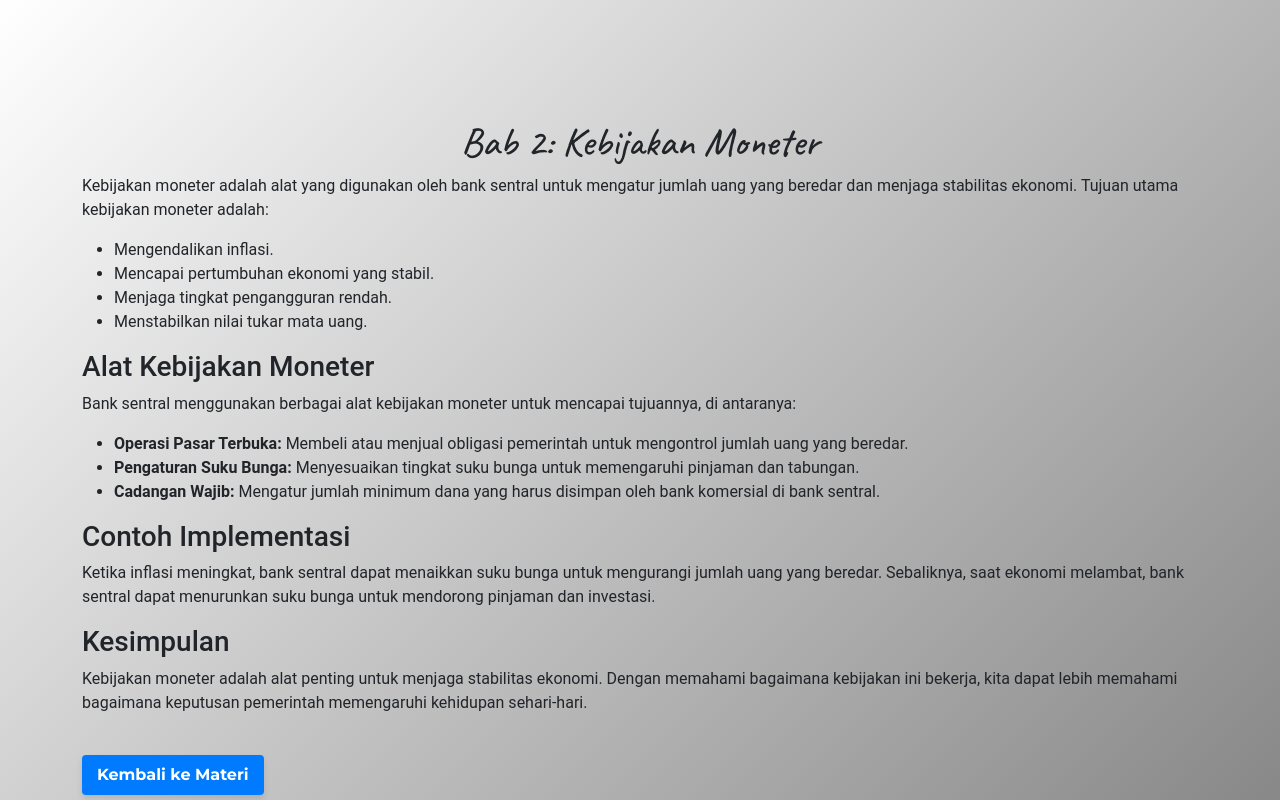
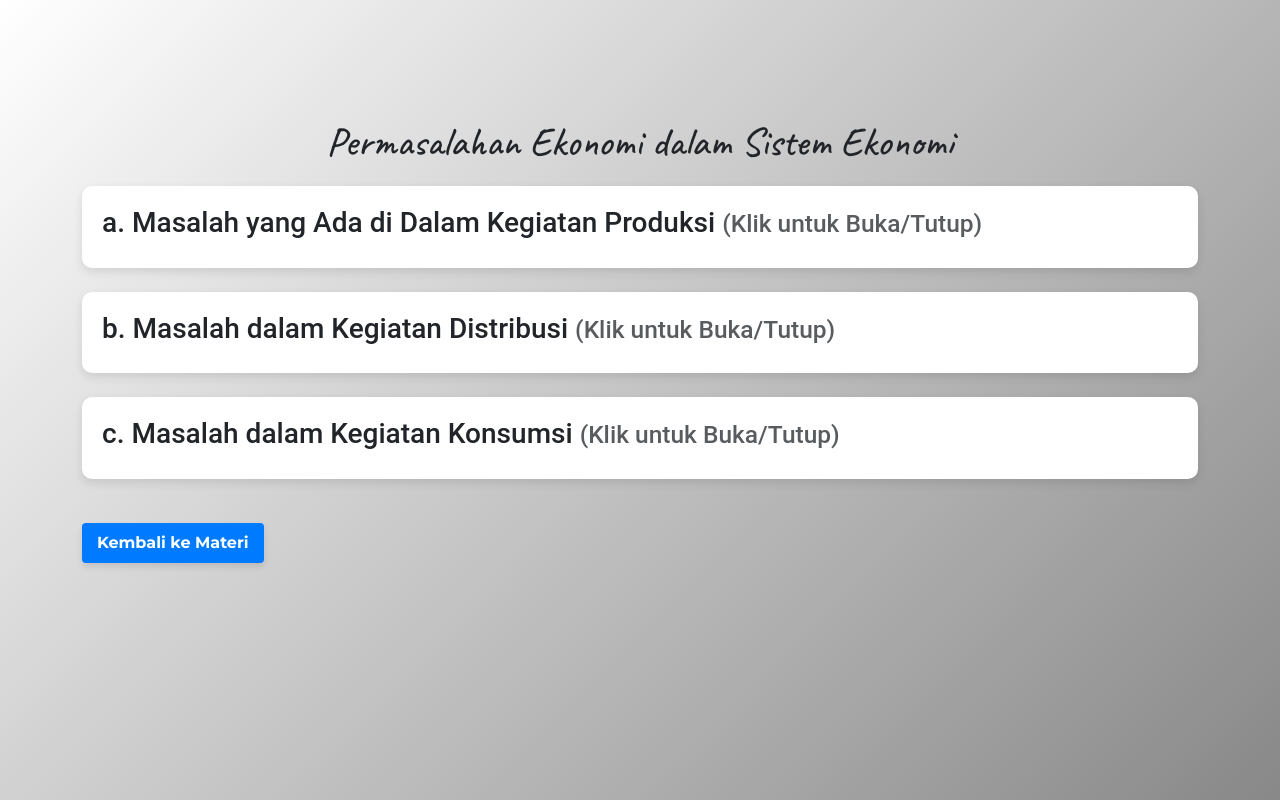
Before and after one commit to aldifnbb/web-proyek, a React (Create React App) app: page /bab2 in a window 1280 px wide. Built offline with nearby package versions, Linux system fonts and the light colour scheme.

Commit message:
update bab 2

```diff
--- a/package.json
+++ b/package.json
@@ -10,6 +10,7 @@
     "bootstrap": "^5.3.3",
     "font-awesome": "^4.7.0",
     "react": "^18.3.1",
+    "react-bootstrap": "^2.10.5",
     "react-dom": "^18.3.1",
     "react-icons": "^5.3.0",
     "react-router-dom": "^6.28.0",
--- a/src/pages/Bab2.js
+++ b/src/pages/Bab2.js
@@ -1,41 +1,93 @@
-import React from "react";
+import React, { useState } from "react";
+import { Collapse, Tooltip } from "react-bootstrap";
 
 const Bab2 = () => {
+    const [openProduction, setOpenProduction] = useState(false);
+    const [openDistribution, setOpenDistribution] = useState(false);
+    const [openConsumption, setOpenConsumption] = useState(false);
+
     return (
         <div className="container mt-5">
-            <h1>Bab 2: Kebijakan Moneter</h1>
-            <p>
-                Kebijakan moneter adalah alat yang digunakan oleh bank sentral untuk mengatur jumlah uang yang beredar
-                dan menjaga stabilitas ekonomi. Tujuan utama kebijakan moneter adalah:
-            </p>
-            <ul>
-                <li>Mengendalikan inflasi.</li>
-                <li>Mencapai pertumbuhan ekonomi yang stabil.</li>
-                <li>Menjaga tingkat pengangguran rendah.</li>
-                <li>Menstabilkan nilai tukar mata uang.</li>
-            </ul>
+            <h1>Permasalahan Ekonomi dalam Sistem Ekonomi</h1>
 
-            <h3>Alat Kebijakan Moneter</h3>
-            <p>
-                Bank sentral menggunakan berbagai alat kebijakan moneter untuk mencapai tujuannya, di antaranya:
-            </p>
-            <ul>
-                <li><strong>Operasi Pasar Terbuka:</strong> Membeli atau menjual obligasi pemerintah untuk mengontrol jumlah uang yang beredar.</li>
-                <li><strong>Pengaturan Suku Bunga:</strong> Menyesuaikan tingkat suku bunga untuk memengaruhi pinjaman dan tabungan.</li>
-                <li><strong>Cadangan Wajib:</strong> Mengatur jumlah minimum dana yang harus disimpan oleh bank komersial di bank sentral.</li>
-            </ul>
+            <div className="section">
+                <h3
+                    onClick={() => setOpenProduction(!openProduction)}
+                    aria-controls="production-content"
+                    aria-expanded={openProduction}
+                    className="cursor-pointer"
+                >
+                    a. Masalah yang Ada di Dalam Kegiatan Produksi{" "}
+                    <span className="small text-muted">(Klik untuk Buka/Tutup)</span>
+                </h3>
+                <Collapse in={openProduction}>
+                    <div id="production-content">
+                        <p>Proses produksi merupakan kegiatan yang dilakukan untuk mengolah input atau produksi untuk menambah atau menciptakan nilai guna barang dan jasa. Faktor yang diperlukan dalam proses produksi:</p>
+                        <ul>
+                            <li>Sumber Daya Manusia.</li>
+                            <li>Sumber Daya Alam.</li>
+                            <li>Keahlian atau Kewirausahaan.</li>
+                            <li>Modal.</li>
+                        </ul>
+                        <h4>Tujuan Produksi</h4>
+                        <p>
+                            Produksi dilakukan manusia untuk melakukan pengolahan barang dan jasa yang berkualitas dengan harga yang bisa dijangkau oleh konsumen. Proses produksi bisa dibedakan menjadi dua, yakni proses produksi yang memerlukan pengerjaan cepat dan proses yang membutuhkan waktu yang lebih lama.
+                        </p>
+                    </div>
+                </Collapse>
+            </div>
 
-            <h3>Contoh Implementasi</h3>
-            <p>
-                Ketika inflasi meningkat, bank sentral dapat menaikkan suku bunga untuk mengurangi jumlah uang yang beredar.
-                Sebaliknya, saat ekonomi melambat, bank sentral dapat menurunkan suku bunga untuk mendorong pinjaman dan investasi.
-            </p>
+            <div className="section mt-4">
+                <h3
+                    onClick={() => setOpenDistribution(!openDistribution)}
+                    aria-controls="distribution-content"
+                    aria-expanded={openDistribution}
+                    className="cursor-pointer"
+                >
+                    b. Masalah dalam Kegiatan Distribusi{" "}
+                    <span className="small text-muted">(Klik untuk Buka/Tutup)</span>
+                </h3>
+                <Collapse in={openDistribution}>
+                    <div id="distribution-content">
+                        <p>
+                            Setelah melakukan kegiatan produksi, seorang produsen tidak selalu bisa menjual produk yang dihasilkannya sehingga memerlukan distributor untuk menyalurkan hasil produk ke konsumen. Distribusi adalah kegiatan yang bertujuan mempermudah penyaluran barang atau jasa dari produsen ke konsumen.
+                        </p>
+                    </div>
+                </Collapse>
+            </div>
 
-            <h3>Kesimpulan</h3>
-            <p>
-                Kebijakan moneter adalah alat penting untuk menjaga stabilitas ekonomi. Dengan memahami bagaimana kebijakan ini bekerja,
-                kita dapat lebih memahami bagaimana keputusan pemerintah memengaruhi kehidupan sehari-hari.
-            </p>
+            <div className="section mt-4">
+                <h3
+                    onClick={() => setOpenConsumption(!openConsumption)}
+                    aria-controls="consumption-content"
+                    aria-expanded={openConsumption}
+                    className="cursor-pointer"
+                >
+                    c. Masalah dalam Kegiatan Konsumsi{" "}
+                    <span className="small text-muted">(Klik untuk Buka/Tutup)</span>
+                </h3>
+                <Collapse in={openConsumption}>
+                    <div id="consumption-content">
+                        <p>
+                            Konsumsi adalah kegiatan yang dilakukan untuk mengurangi atau menghabiskan nilai guna barang atau jasa untuk mencukupi kebutuhan hidup masyarakat.
+                        </p>
+                        <p>Ciri-ciri barang konsumsi:</p>
+                        <ul>
+                            <li>
+                                <Tooltip placement="top" title="Barang yang dapat digunakan untuk kebutuhan sehari-hari.">
+                                    Barang konsumsi dapat dimanfaatkan untuk memenuhi kebutuhan hidup.
+                                </Tooltip>
+                            </li>
+                            <li>
+                                Barang konsumsi diperoleh dengan memerlukan pengorbanan, sehingga disebut barang ekonomi.
+                            </li>
+                            <li>
+                                Barang ekonomi mempunyai nilai, manfaat, dan volume yang bisa habis dalam kurun waktu tertentu atau bisa habis dalam waktu sekejap.
+                            </li>
+                        </ul>
+                    </div>
+                </Collapse>
+            </div>
 
             <button
                 onClick={() => window.history.back()}
```
Also changed, not shown: 1 other file (tests, documents, lock files or other folders).
